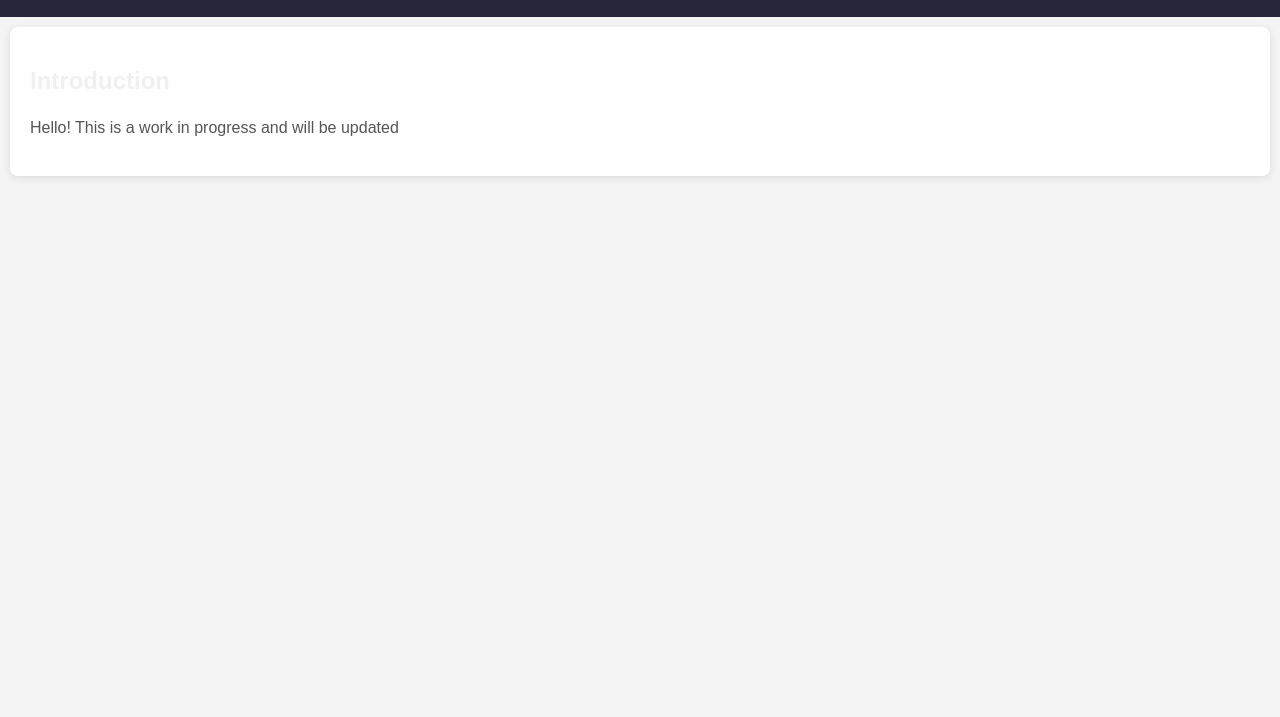
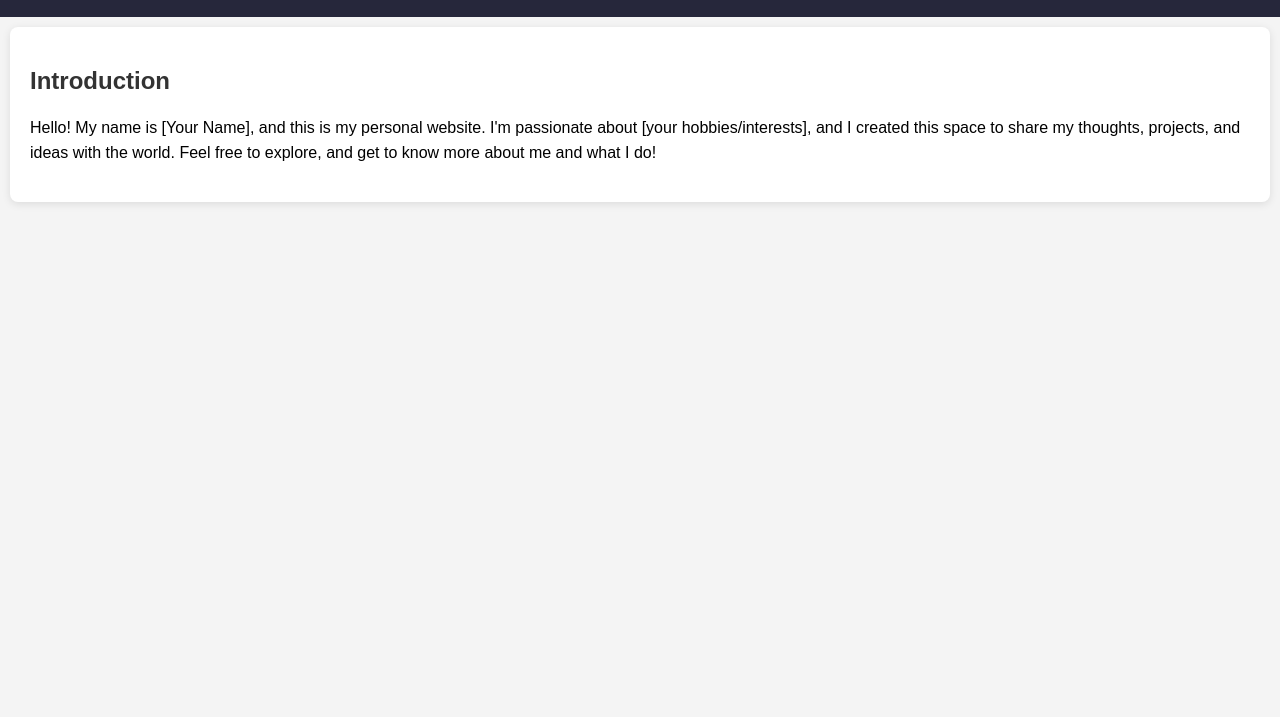
Before and after one commit to LindeqBrian/LindeqBrian.github.io, a plain HTML site: page index.html in a window 1280 px wide. Shown: the part 83-800 px from the top of the page. Drawn offline with Linux system fonts and the light colour scheme.

Commit message:
Update index.html

```diff
--- a/index.html
+++ b/index.html
@@ -13,7 +13,7 @@
         }
         header {
             background-color: #26273b; /* Dark background */
-            color: #f0f0f1; /* Light text color */
+            color: #f0f0f1; /* New light text color for the header */
             padding: 10px 0;
             text-align: center;
         }
@@ -25,10 +25,10 @@
             box-shadow: 0 2px 8px rgba(0,0,0,0.1);
         }
         h1 {
-            color: #f0f0f1;
+            color: #333;
         }
         p {
-            color: #555;
+            color: black; /* Changed introduction text color to black */
             line-height: 1.6;
         }
     </style>
@@ -41,7 +41,7 @@
 
 <section>
     <h1>Introduction</h1>
-    <p>Hello! This is a work in progress and will be updated</p>
+    <p>Hello! My name is [Your Name], and this is my personal website. I'm passionate about [your hobbies/interests], and I created this space to share my thoughts, projects, and ideas with the world. Feel free to explore, and get to know more about me and what I do!</p>
 </section>
 
 </body>
```
